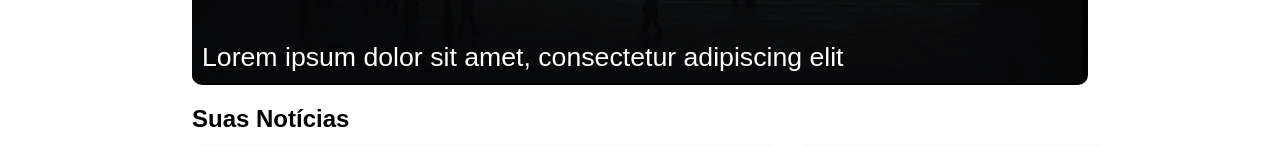
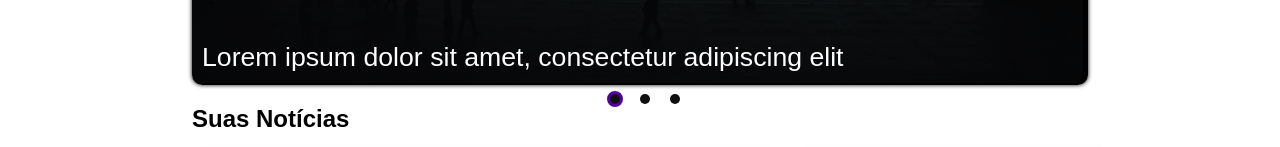
Before and after one commit to aeelmesq/TCC, a React (Create React App) app: page / in a window 1280 px wide. Shown: the part 599-746 px from the top of the page. Built offline with nearby package versions, Linux system fonts and the light colour scheme.

Commit message:
update Home

```diff
--- a/src/StyleComponents/Home.css
+++ b/src/StyleComponents/Home.css
@@ -55,6 +55,7 @@
 .slides {
   width: 100%;
   margin: 0;
+  position: relative;
   background-color: black;
   overflow-x: scroll;
   overflow-y: hidden;
@@ -64,6 +65,7 @@
   align-items: center;
   padding: 5px 0;
   scroll-behavior: smooth;
+  box-shadow: 0px 0px 4px black;
 }
 
 .slides::-webkit-scrollbar {
@@ -147,3 +149,34 @@
 .imgCover:hover > small {
   visibility: visible;
 }
+
+.sliderBtns {
+  position: absolute;
+  z-index: 5;
+  left: calc(50% - 60px);
+  transform: translateY(-15px);
+  transition: 0.5s;
+  padding: 20px;
+}
+
+.sliderBtns > input {
+  cursor: pointer;
+  margin: 0 10px;
+  width: 10px;
+  height: 10px;
+  transition: 0.5s;
+  border: none;
+  appearance: none;
+  border-radius: 50%;
+  background-color: rgb(15, 15, 15);
+  border: 2px solid transparent;
+}
+
+.sliderBtns > input:checked {
+  transform: scale(1.6);
+  border: 2px solid rgb(82, 1, 158);
+}
+
+.sliderBtns > input:hover {
+  opacity: 0.8;
+}
--- a/src/components/Pages/Home/components/destaques/DefaultBlock.js
+++ b/src/components/Pages/Home/components/destaques/DefaultBlock.js
@@ -28,7 +28,6 @@ export default function Destaques({ title, style }) {
   function setNextItem() {
     let slideItems = document.querySelectorAll("div.slide");
     setScrollMult((prevScrollMult) => {
-      console.log("ok");
       if (prevScrollMult === slideItems.length - 1) {
         return 0;
       } else {
@@ -41,11 +40,15 @@ export default function Destaques({ title, style }) {
   const slider = useRef(null);
 
   useEffect(() => {
+    let sliderBtns = document.getElementsByName("btnRadio");
+
+    sliderBtns[scrollMult].checked = true;
+
     slider.current.scrollLeft = slider.current.offsetWidth * scrollMult + 5;
   }, [scrollMult]);
 
   useEffect(() => {
-    const intervalid = setInterval(setNextItem, 7000);
+    let intervalid = setInterval(setNextItem, 7000);
 
     return () => clearInterval(intervalid);
   }, []);
@@ -65,6 +68,22 @@ export default function Destaques({ title, style }) {
           );
         })}
       </div>
+      <div className="sliderBtns">
+        {Data.map((item, index) => {
+          return (
+            <>
+              <input
+                type="radio"
+                name="btnRadio"
+                onClick={(e) => {
+                  e.preventDefault();
+                  setScrollMult(index);
+                }}
+              />
+            </>
+          );
+        })}
+      </div>
     </div>
   );
 }
```
